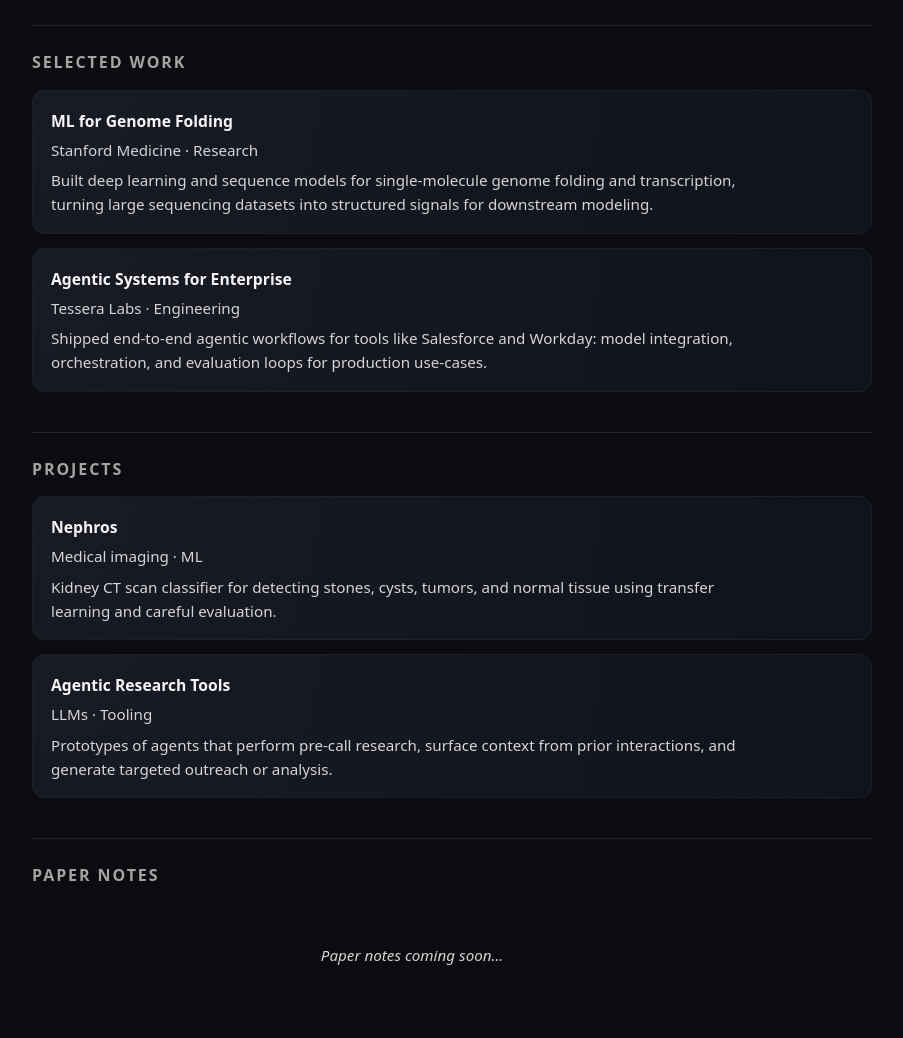
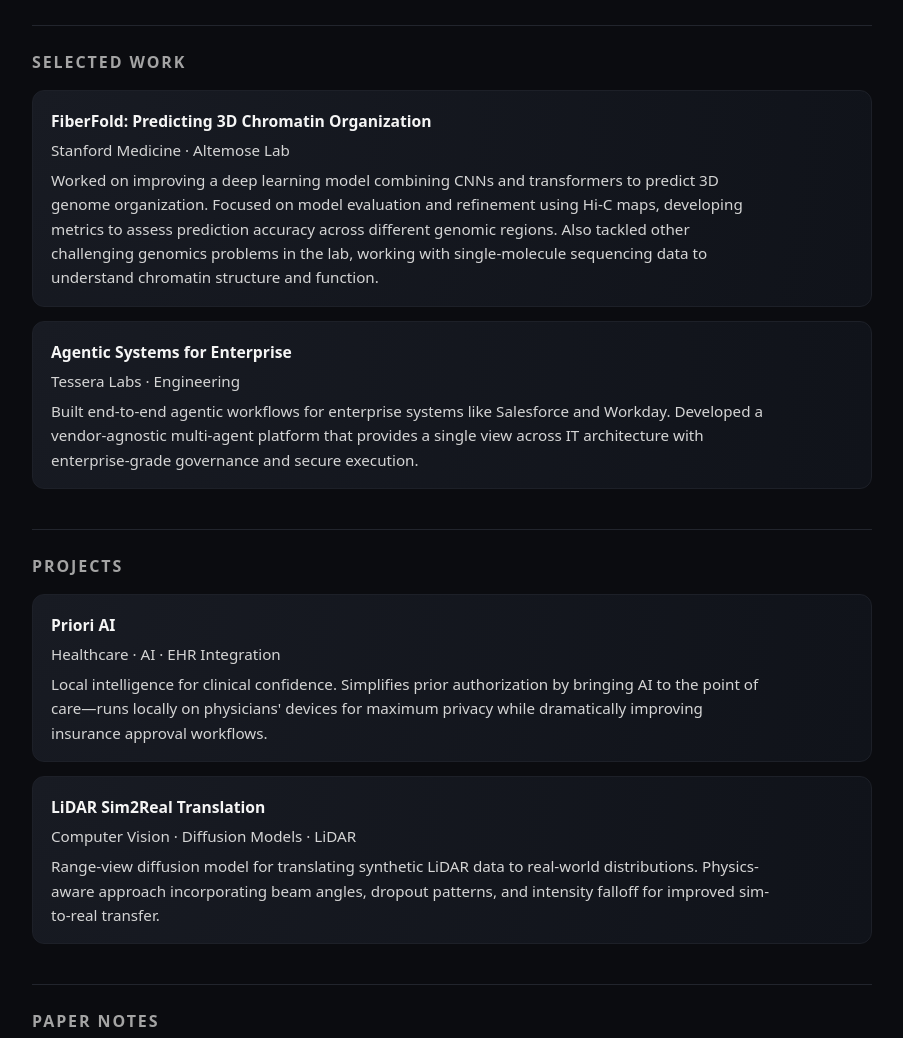
Before and after one commit to krishs0404/personal_website, a plain HTML site: page index.html in a window 1280 px wide. Shown: the part 620-1658 px from the top of the page, without its empty margins (188-1091 px from the left). Drawn offline with Linux system fonts and the light colour scheme.

Commit message:
Update projects and work sections with clickable links and improved descriptions

```diff
--- a/index.html
+++ b/index.html
@@ -69,25 +69,28 @@
       <section id="work" class="section">
         <h2 class="section-title">Selected Work</h2>
         <div class="cards">
-          <article class="card">
-            <h3 class="card-title">ML for Genome Folding</h3>
-            <p class="card-meta">Stanford Medicine · Research</p>
+          <a href="https://pubmed.ncbi.nlm.nih.gov/40166185/" target="_blank" rel="noreferrer" class="card card-link">
+            <h3 class="card-title">FiberFold: Predicting 3D Chromatin Organization</h3>
+            <p class="card-meta">Stanford Medicine · Altemose Lab</p>
             <p class="card-body">
-              Built deep learning and sequence models for single-molecule
-              genome folding and transcription, turning large sequencing
-              datasets into structured signals for downstream modeling.
+              Worked on improving a deep learning model combining CNNs and transformers to predict
+              3D genome organization. Focused on model evaluation and refinement using Hi-C maps,
+              developing metrics to assess prediction accuracy across different genomic regions.
+              Also tackled other challenging genomics problems in the lab, working with
+              single-molecule sequencing data to understand chromatin structure and function.
             </p>
-          </article>
+          </a>
 
-          <article class="card">
+          <a href="https://resources.tesseralabs.ai/learnmore" target="_blank" rel="noreferrer" class="card card-link">
             <h3 class="card-title">Agentic Systems for Enterprise</h3>
             <p class="card-meta">Tessera Labs · Engineering</p>
             <p class="card-body">
-              Shipped end-to-end agentic workflows for tools like Salesforce
-              and Workday: model integration, orchestration, and evaluation
-              loops for production use-cases.
+              Built end-to-end agentic workflows for enterprise systems like Salesforce
+              and Workday. Developed a vendor-agnostic multi-agent platform that provides
+              a single view across IT architecture with enterprise-grade governance
+              and secure execution.
             </p>
-          </article>
+          </a>
         </div>
       </section>
 
@@ -95,24 +98,25 @@
       <section id="projects" class="section">
         <h2 class="section-title">Projects</h2>
         <div class="cards">
-          <article class="card">
-            <h3 class="card-title">Nephros</h3>
-            <p class="card-meta">Medical imaging · ML</p>
+          <a href="https://github.com/madanva/priori-ai" target="_blank" rel="noreferrer" class="card card-link">
+            <h3 class="card-title">Priori AI</h3>
+            <p class="card-meta">Healthcare · AI · EHR Integration</p>
             <p class="card-body">
-              Kidney CT scan classifier for detecting stones, cysts, tumors,
-              and normal tissue using transfer learning and careful evaluation.
+              Local intelligence for clinical confidence. Simplifies prior authorization
+              by bringing AI to the point of care—runs locally on physicians' devices
+              for maximum privacy while dramatically improving insurance approval workflows.
             </p>
-          </article>
+          </a>
 
-          <article class="card">
-            <h3 class="card-title">Agentic Research Tools</h3>
-            <p class="card-meta">LLMs · Tooling</p>
+          <a href="https://github.com/arunjmoorthy/229-Final-Project" target="_blank" rel="noreferrer" class="card card-link">
+            <h3 class="card-title">LiDAR Sim2Real Translation</h3>
+            <p class="card-meta">Computer Vision · Diffusion Models · LiDAR</p>
             <p class="card-body">
-              Prototypes of agents that perform pre-call research,
-              surface context from prior interactions, and generate
-              targeted outreach or analysis.
+              Range-view diffusion model for translating synthetic LiDAR data to real-world
+              distributions. Physics-aware approach incorporating beam angles, dropout patterns,
+              and intensity falloff for improved sim-to-real transfer.
             </p>
-          </article>
+          </a>
         </div>
       </section>
 
--- a/styles.css
+++ b/styles.css
@@ -170,6 +170,19 @@ body {
 }
 
 .card:hover {
+  border-color: #2a2d35;
+  background: radial-gradient(circle at top left, #1d2028, #14171f);
+  transform: translateY(-1px);
+}
+
+.card-link {
+  text-decoration: none;
+  color: inherit;
+  display: block;
+  cursor: pointer;
+}
+
+.card-link:hover {
   border-color: #2a2d35;
   background: radial-gradient(circle at top left, #1d2028, #14171f);
   transform: translateY(-1px);
```
